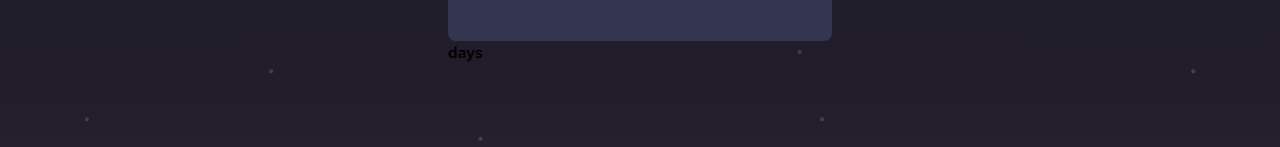
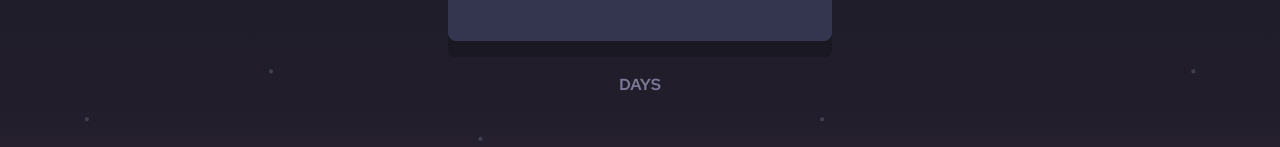
Before and after one commit to lokzar/launch_countdown_timer, a Next.js app: page / in a window 1280 px wide. Shown: the part 299-446 px from the top of the page. Built offline with nearby package versions, Linux system fonts and the light colour scheme.

Commit message:
finished container design

```diff
--- a/app/page.tsx
+++ b/app/page.tsx
@@ -11,7 +11,7 @@ export default function Home() {
 
 
         <div className="flex-col items-center gap-[1rem]">
-          <div className="relative h-[1.8em] inline-flex flex-col w-full min-w-[75px] sm:min-w-[100px] md:min-w-[150px] text-[1.75rem] sm:text-[3rem] md:text-[5rem]">
+          <div className="relative h-[1.8em] inline-flex flex-col w-full min-w-[75px] sm:min-w-[100px] md:min-w-[150px] text-[1.75rem] sm:text-[3rem] md:text-[5rem] rounded-md bg-[#1a1823] shadow-[0em_0.2em_0em_#1a1823]">
             {/* Top Container */}
             <div className="relative h-[50%] bg-[#2c2c44] rounded-lg">
               {/* Top Number position */}
@@ -27,9 +27,9 @@ export default function Home() {
               </div>
             </div>
           </div>
-          <div>
+          <h3 className="uppercase text-[#7c7997] text-center tracking-[6] pt-8">
             days
-          </div>
+          </h3>
         </div>
 
       </div>
```
